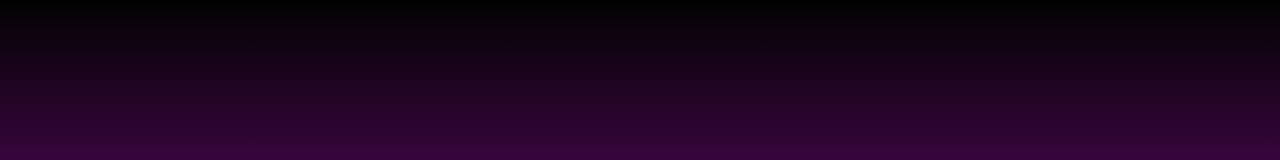
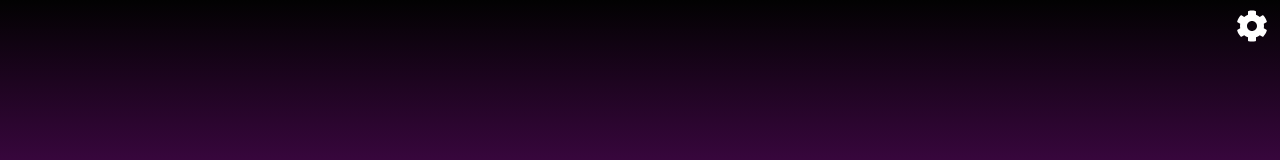
Before and after one commit to EricLusk-Jopson/vinylPeriphery, a React (Create React App) app: page / in a window 1280 px wide. Shown: the top 160 px of the page. Built offline with nearby package versions, Linux system fonts and the light colour scheme.

Commit message:
settings modal started

```diff
--- a/src/App.js
+++ b/src/App.js
@@ -1,5 +1,5 @@
 import { useState, useEffect, React } from "react";
-import { FaUser, FaRecordVinyl } from "react-icons/fa";
+import { FaUser, FaRecordVinyl, FaCog } from "react-icons/fa";
 import {
   getSearchResult,
   getArtists,
@@ -18,12 +18,14 @@ import { ResultCard } from "./components/ResultCard";
 import { Results } from "./components/styles/ResultCard.styled";
 import { quickDelay, longDelay } from "./helpers/magicNumbers";
 import { Button } from "./components/styles/Button.styled";
+import SettingsModal from "./components/SettingsModal";
 
 function App() {
   const [data, setData] = useState([]);
   const [displayResults, setDisplayResults] = useState([]);
   const [excludeArtist, setExcludeArtist] = useState(true);
   const [excludeAlbum, setExcludeAlbum] = useState(true);
+  const [displaySettings, setDisplaySettings] = useState(false);
   const [settings, setSettings] = useState({ fastSearch: true });
   const [inProgress, setInProgress] = useState(false);
   const [coolDown, setCooldown] = useState(false);
@@ -277,7 +279,26 @@ function App() {
             ))}
           </Results>
         )}
+        <button
+          style={{
+            position: "absolute",
+            top: 10,
+            right: 10,
+            padding: 0,
+            height: "1.1em",
+            width: "1.1em",
+            fontSize: "2em",
+            background: "none",
+            border: "none",
+          }}
+        >
+          <FaCog
+            onClick={() => console.log("settings")}
+            style={{ color: "white" }}
+          />
+        </button>
       </ContentWindow>
+      {displaySettings && <SettingsModal />}
 
       <div style={{ display: "none" }}>
         <label>Exlude listings by the same artist</label>
--- /dev/null
+++ b/src/components/SettingsModal.jsx
@@ -0,0 +1,7 @@
+import React from "react";
+
+export const SettingsModal = () => {
+  return <div>SettingsModal</div>;
+};
+
+export default SettingsModal;
```
